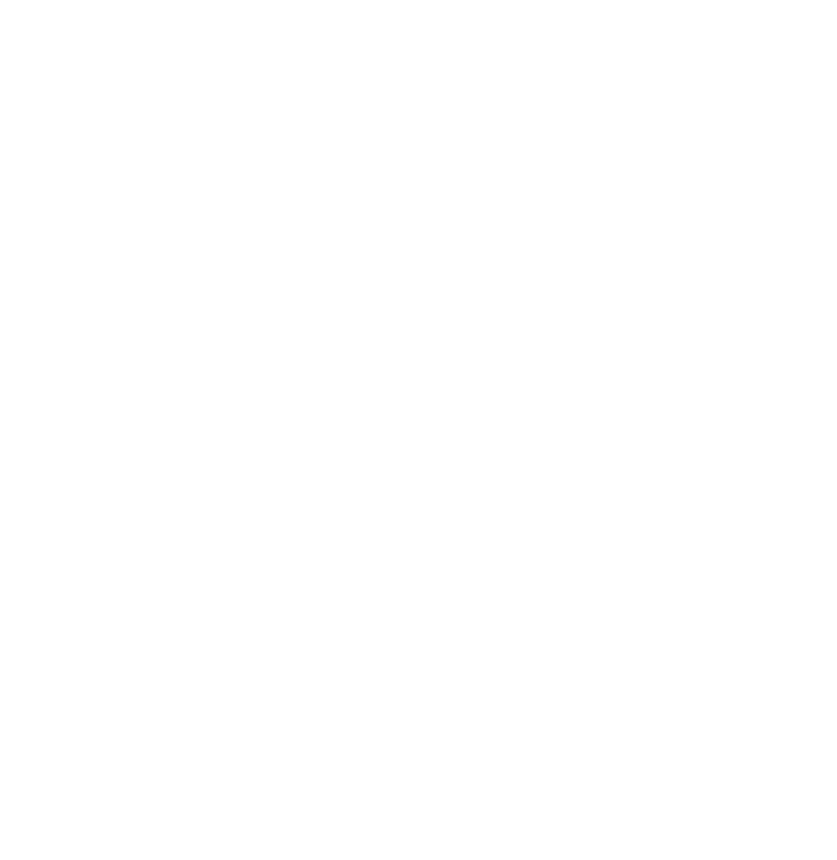
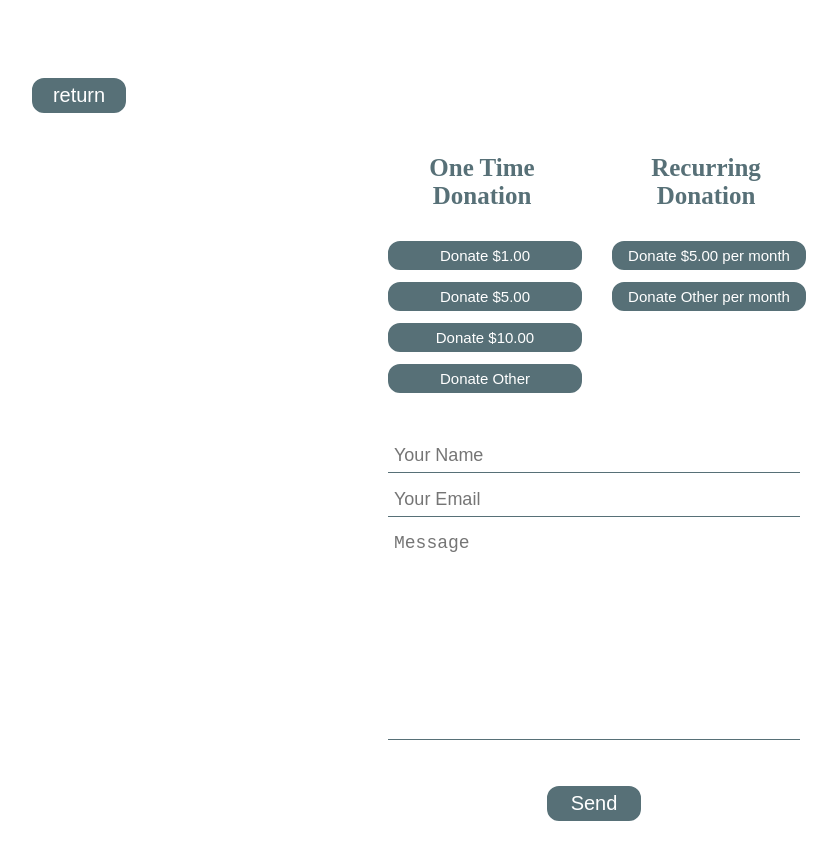
Before and after one commit to wired-patches/wired-patches.github.io, a plain HTML site: page st.html in a window 1280 px wide. Shown: the whole page, without its empty margins (46-883 px from the left). Before the commit the page ends 800 px from the top, so only its background shows below. Drawn offline with Linux system fonts and the light colour scheme.

Commit message:
formating new page

```diff
--- a/food.css
+++ b/food.css
@@ -313,7 +313,6 @@ footer {
     justify-content: center;
     justify-items: center;
     color: rgb(148, 204, 219);
-    border:2px solid red;
 
 }
 #github .text, #email .text, #question .text, #heart .text, #donate .text{
--- a/index.html
+++ b/index.html
@@ -2,16 +2,18 @@
 <!-- WAS oct11 -->
 
 <!DOCTYPE html>
-<html>
+<html lang="en">
   <head>
+    <meta charset="utf-8">
     <title>Ring Bus</title>
+    <meta name="" content="outline">
+    <link rel="icon" href="favicon.ico" type="image/x-icon" />
     <link rel="stylesheet" type="text/css" href="food.css">
     <script src="https://cdnjs.cloudflare.com/ajax/libs/Chart.js/2.9.3/Chart.min.js"></script>
     <script src="https://cdn.jsdelivr.net/npm/animejs@3.1.0/lib/anime.min.js"></script>
     <script src="https://www.google.com/recaptcha/api.js"></script>
     <link rel="stylesheet" href="https://use.fontawesome.com/releases/v5.7.2/css/all.css" integrity="sha384-fnmOCqbTlWIlj8LyTjo7mOUStjsKC4pOpQbqyi7RrhN7udi9RwhKkMHpvLbHG9Sr" crossorigin="anonymous">
     <link rel="stylesheet" href="https://stackpath.bootstrapcdn.com/font-awesome/4.7.0/css/font-awesome.min.css" integrity=“sha384-B4dIYHKNBt8Bc12p+WXckhzcICo0wtJAoU8YZTY5qE0Id1GSseTk6S+L3BlXeVIU” crossorigin=“anonymous”>
-    <script src="https://js.stripe.com/v3/"></script>
   </head>
   <nav id=navbar>
     <ul><a href="#home" class=nav-link>Home</a></ul>
--- /dev/null
+++ b/salt.css
@@ -0,0 +1,80 @@
+html {
+    padding: 5%;
+}
+h3 {
+    color:rgb(87, 112, 119);;
+    font-weight: bolder;
+    font-size: 25px;
+}
+.card {
+    /* border:rgb(135, 158, 165) 1px solid; */
+    width: 200px;
+    display: inline-block;
+    vertical-align: top;
+    padding: 10px;
+}
+#options {
+    /* display: inline-block; */
+    vertical-align: middle;
+    justify-items: center;
+    /* border:rgb(168, 67, 182) 1px solid; */
+    text-align: center;
+}
+#dona-form {
+    /* border:rgb(87, 112, 119) 1px solid; */
+    text-align: center;
+    margin-top: 20px;
+}
+button, #submit-btn {
+    width: 100px;
+    padding: 6px;
+    border: 3px solid white;
+    border-radius: 15px 15px 15px 15px;
+    background:rgb(87, 112, 119);
+    font-weight: solid;
+    font-size: 20px;
+    color: white;
+    margin: 3px 3px 3px 3px;
+}
+.card button {
+    width: 200px;
+    padding: 6px;
+    vertical-align: middle;
+    border: 3px solid white;
+    border-radius: 15px 15px 15px 15px;
+    background:rgb(87, 112, 119);
+    font-weight: solid;
+    font-size: 15px;
+    color: white;
+    margin: 3px 3px 3px 3px;
+}
+button:hover, #submit-btn:hover {
+    background:rgb(134, 169, 179);
+    cursor: pointer;
+}
+*, *:focus, *:hover {
+    outline: none;
+}
+.form-control {
+    border: none;
+    padding: 6px;
+    width: 400px;
+    border-bottom: 1px solid rgb(87, 112, 119);
+    margin-top: 10px;
+    font-size: 18px;
+}
+textarea {
+    resize: none;
+    height: 200px;
+}
+textarea::-webkit-scrollbar-thumb {
+    background-color: rgb(87, 112, 119);
+    width: 8px;
+}
+textarea::-webkit-scrollbar-thumb:hover {
+    background-color: rgb(219, 247, 255);
+    cursor: pointer;
+}
+textarea::-webkit-scrollbar{
+    width: 8px;
+}
--- a/st.html
+++ b/st.html
@@ -1,3 +1,37 @@
-<article>
-    <p></p>
-</article>
+<!DOCTYPE html>
+<html>
+    <head>
+        <meta charset="utf-8">
+        <script src="https://js.stripe.com/v3/"></script>
+        <link rel="stylesheet" href="salt.css">
+    </head>
+
+    <body>
+        <button id="return" onclick="location.href='index.html'"> return </button>
+        <div id="options">
+            <div class="card">
+                <h3> One Time Donation </h3>
+                <button> Donate $1.00 </button>
+                <button> Donate $5.00 </button>
+                <button> Donate $10.00 </button>
+                <button> Donate Other </button>
+            </div>
+            <div class="card">
+                <h3> Recurring Donation </h3>
+                <button> Donate $5.00 per month </button>
+                <button> Donate Other per month </button>
+            </div>
+        </div>
+        <form id="dona-form" method="post" action="" autocomplete="on">
+            <input name="name" type="text" class="form-control" placeholder="Your Name" required>
+            <br>
+            <input name="_replyto" type="email" class="form-control" autocomplete="off" placeholder="Your Email" required>
+            <br>
+            <textarea name="message" class="form-control" placeholder="Message" row="4" required></textarea>
+            <br>
+            <input type="hidden" name="_next" value="https://wired-patches.github.io/">
+            <br><br>
+            <input id="submit-btn" type="submit" value="Send">
+        </form>
+    </body>
+</html>
```
Also changed, not shown: 1 other file.
